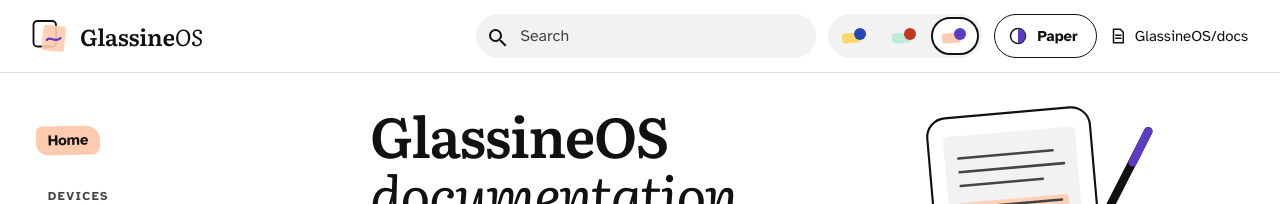
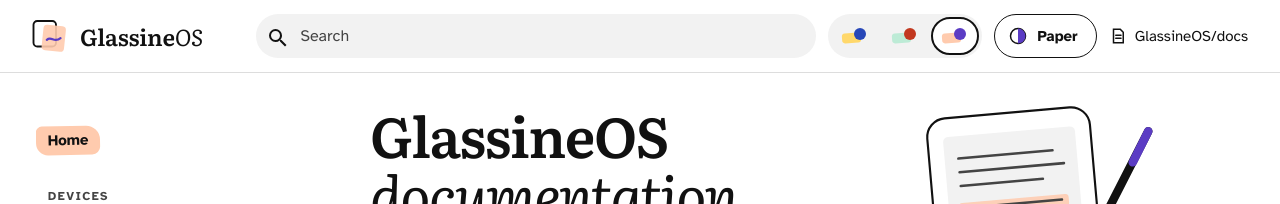
Before and after one commit to GlassineOS/docs, an MkDocs documentation site: the page built from docs/index.md, in a window 1280 px wide. Shown: the top 204 px of the page. Built offline with MkDocs 1.6.1 and Material for MkDocs 9.7.7, drawn with Linux system fonts in a browser that asks for light colours.

Commit message:
Theme: wider search box (560 px) for the result previews
Assisted-by: Claude:claude-opus-5-5

```diff
--- a/docs/assets/stylesheets/interleaf.css
+++ b/docs/assets/stylesheets/interleaf.css
@@ -297,9 +297,11 @@ body {
   flex: 1 1 24px;
 }
 
-/* Search pill (Material's search form, restyled; DOM and hooks unchanged). */
+/* Search pill (Material's search form, restyled; DOM and hooks unchanged). Wide enough
+   for the result previews; it shrinks first when the header runs out of room. */
 .md-search {
-  flex: 0 1 340px;
+  flex: 0 1 560px;
+  min-width: 0;
 }
 
 @media screen and (min-width: 60em) {
@@ -309,7 +311,7 @@ body {
 
   .md-search__inner,
   [data-md-toggle="search"]:checked ~ .md-header .md-search__inner {
-    width: 340px;
+    width: 560px;
     max-width: 100%;
     float: none;
     padding: 0;
```
